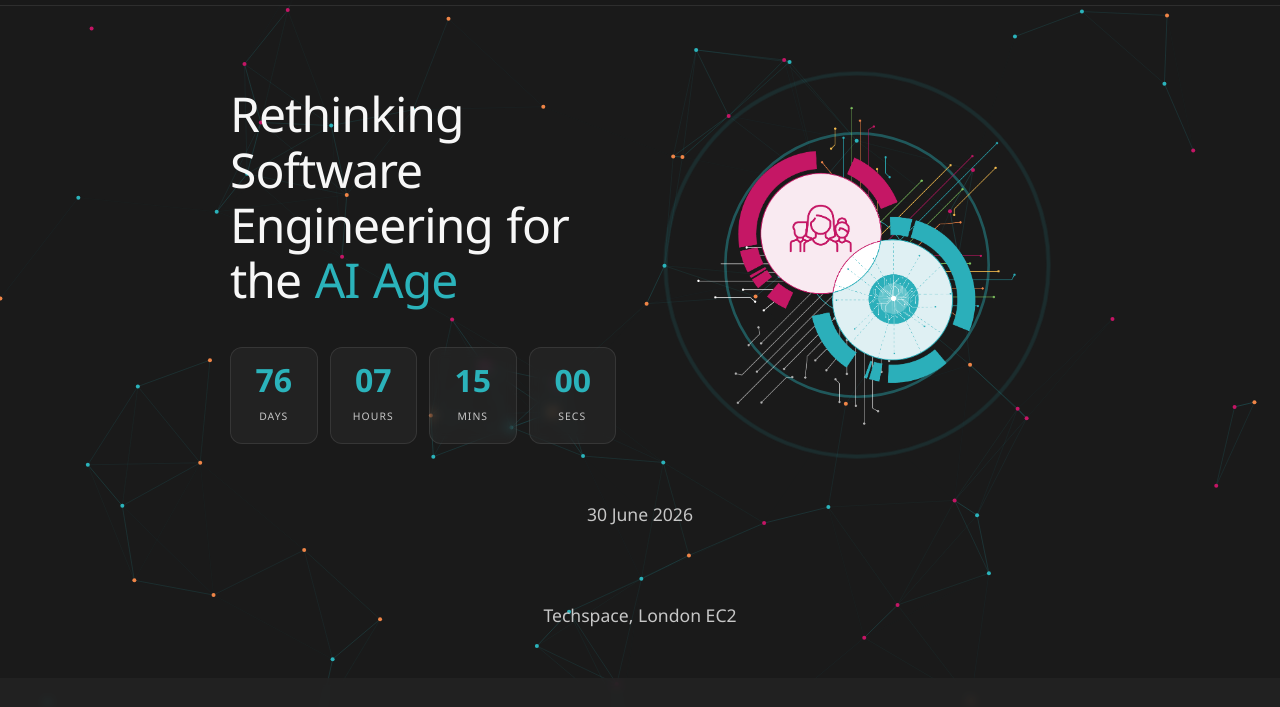
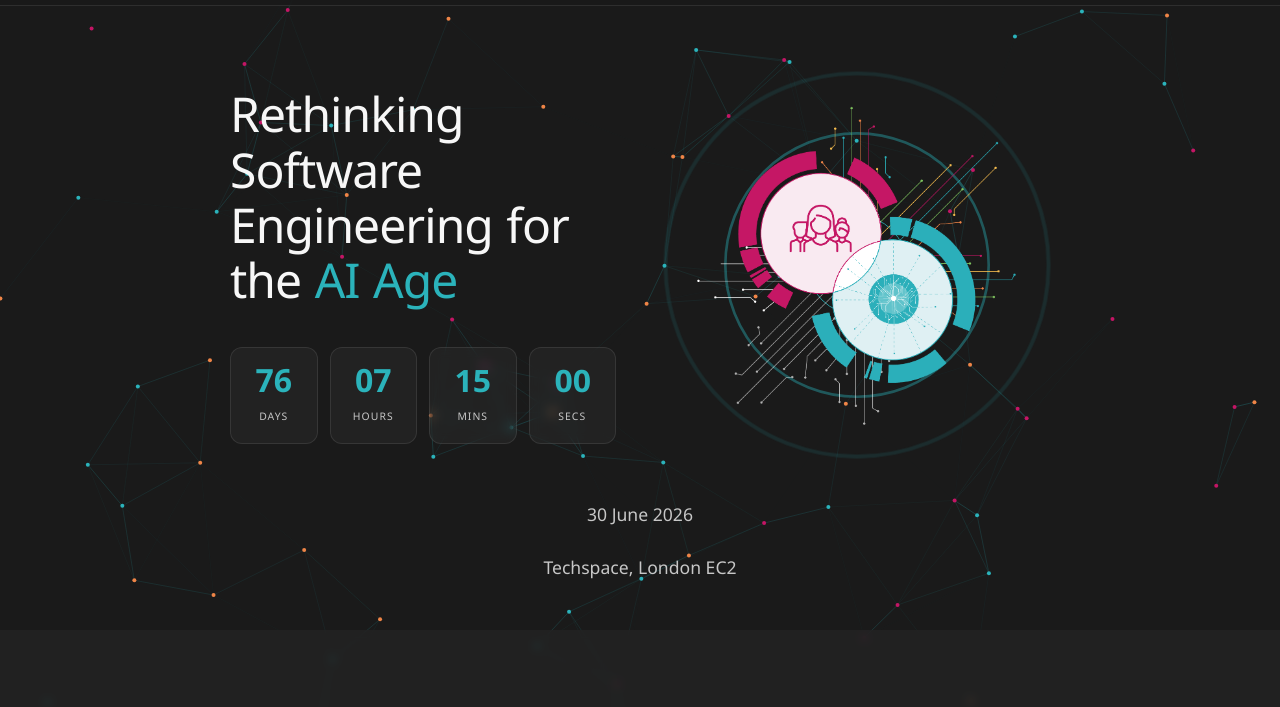
Before and after one commit to ScottLogic/beyond-the-hype-event, a plain HTML site: page site/index.html in a window 1280 px wide. Shown: the part 78-785 px from the top of the page. Drawn offline with Linux system fonts and the light colour scheme; a script that the page names is missing; a web font is replaced by a local one.

Commit message:
Update index.html
Changed event date padding

```diff
--- a/site/index.html
+++ b/site/index.html
@@ -193,7 +193,7 @@
     /* ─── Event date ─── */
     .event-date {
       text-align: center;
-      padding: 1.5rem 2.5rem 3rem;
+      padding: 1.5rem 2.5rem 0rem;
       font-size: 1.1rem;
       color: var(--text-muted);
     }
```
